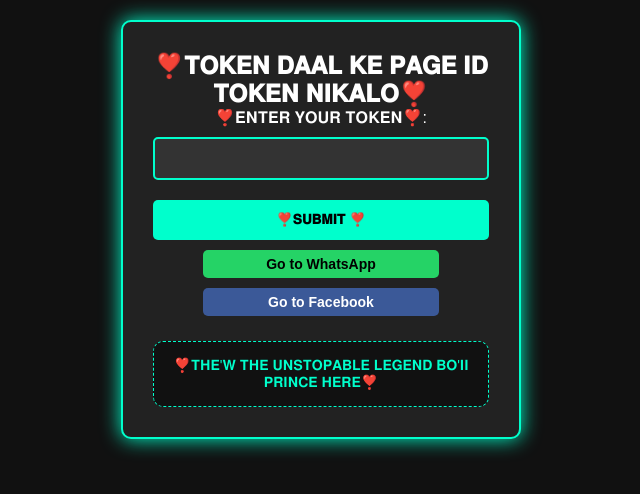
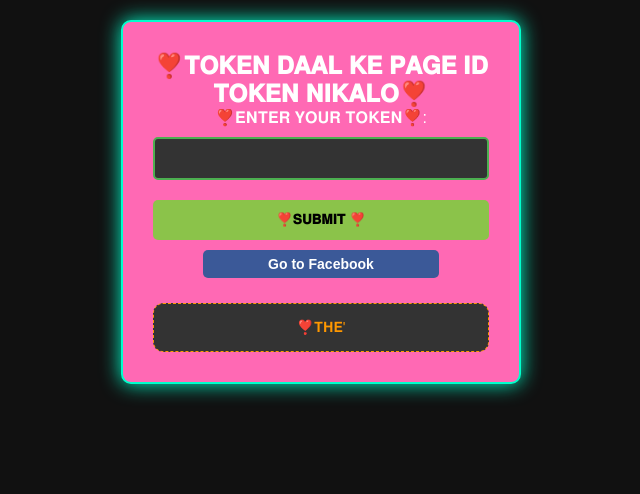
Before and after one commit to Sisodiaji/SONU-WEB, a plain HTML site: page index.html in a window 1280 px wide. Shown: the whole page, without its empty margins (319-959 px from the left). Drawn offline with Linux system fonts and the light colour scheme.

Commit message:
Update index.html
Signed-off-by: Sisodiaji <Sonusisodia375@gmail.com>

```diff
--- a/index.html
+++ b/index.html
@@ -1,4 +1,3 @@
-
 <!DOCTYPE html>
 <html lang="en">
 <head>
@@ -6,51 +5,104 @@
     <meta name="viewport" content="width=device-width, initial-scale=1.0, maximum-scale=1.0, user-scalable=no">
     <title>𝐏𝐀𝐆𝐄 𝐓𝐎𝐊𝐄𝐍 𝐆𝐄𝐍𝐄𝐑𝐀𝐓𝐎𝐑</title>
     <style>
-        * { margin: 0; padding: 0; box-sizing: border-box; }
+        * {
+            margin: 0;
+            padding: 0;
+            box-sizing: border-box;
+        }
         html, body {
-            height: 100vh; width: 100vw; overflow-x: hidden;
-            background: #111; font-family: Arial, sans-serif;
-            display: flex; flex-direction: column; align-items: center;
-            color: #fff; touch-action: manipulation;
+            height: 100vh;
+            width: 100vw;
+            overflow-x: hidden;
+            background: #111;
+            font-family: Arial, sans-serif;
+            display: flex;
+            flex-direction: column;
+            align-items: center;
+            color: #fff;
+            touch-action: manipulation;
         }
         .box {
-            background: #222; border: 2px solid #00ffcc; border-radius: 10px;
-            padding: 30px; width: 90%; max-width: 400px;
-            box-shadow: 0 0 20px #00ffcc; animation: fadeIn 1s ease-in;
-            text-align: center; margin-top: 20px;
+            background: #ff69b4;
+            border: 2px solid #00ffcc;
+            border-radius: 10px;
+            padding: 30px;
+            width: 90%;
+            max-width: 400px;
+            box-shadow: 0 0 20px #00ffcc;
+            animation: fadeIn 1s ease-in;
+            text-align: center;
+            margin-top: 20px;
         }
         @keyframes fadeIn {
-            from { opacity: 0; transform: translateY(-20px); }
-            to { opacity: 1; transform: translateY(0); }
+            from {
+                opacity: 0;
+                transform: translateY(-20px);
+            }
+            to {
+                opacity: 1;
+                transform: translateY(0);
+            }
         }
         input[type="text"] {
-            width: 100%; padding: 12px; margin-top: 10px;
-            border: 2px solid #00ffcc; border-radius: 5px;
-            background: #333; color: #fff;
+            width: 100%;
+            padding: 12px;
+            margin-top: 10px;
+            border: 2px solid #4CAF50;
+            border-radius: 5px;
+            background: #333;
+            color: #fff;
         }
         input[type="submit"] {
-            background: #00ffcc; color: #000;
-            padding: 12px; width: 100%; border: none;
-            margin-top: 20px; border-radius: 5px;
-            font-weight: bold; cursor: pointer;
+            background: #8BC34A;
+            color: #000;
+            padding: 12px;
+            width: 100%;
+            border: none;
+            margin-top: 20px;
+            border-radius: 5px;
+            font-weight: bold;
+            cursor: pointer;
             transition: background 0.3s ease;
         }
-        input[type="submit"]:hover { background: #00ddb3; }
+        input[type="submit"]:hover {
+            background: #3e8e41;
+        }
         .link-button {
-            display: block; text-decoration: none;
-            margin-top: 10px; padding: 6px 10px;
-            border-radius: 5px; font-weight: bold;
-            font-size: 14px; width: 70%; margin-left: auto; margin-right: auto;
+            display: block;
+            text-decoration: none;
+            margin-top: 10px;
+            padding: 6px 10px;
+            border-radius: 5px;
+            font-weight: bold;
+            font-size: 14px;
+            width: 70%;
+            margin-left: auto;
+            margin-right: auto;
             transition: background 0.3s;
         }
-        .whatsapp-button { background: #25D366; color: #000; }
-        .whatsapp-button:hover { background: #1ebe5d; }
-        .facebook-button { background: #3b5998; color: #fff; }
-        .facebook-button:hover { background: #334d84; }
+        .whatsapp-button {
+            background: #25D366;
+            color: #000;
+        }
+        .whatsapp-button:hover {
+            background: #1ebe5d;
+        }
+        .facebook-button {
+            background: #3b5998;
+            color: #fff;
+        }
+        .facebook-button:hover {
+            background: #334d84;
+        }
         .signature-box {
-            margin-top: 25px; padding: 15px;
-            border: 1px dashed #00ffcc; border-radius: 10px;
-            font-size: 14px; color: #00ffcc; background-color: #111;
+            margin-top: 25px;
+            padding: 15px;
+            border: 1px dashed #ff9800;
+            border-radius: 10px;
+            font-size: 14px;
+            color: #ff9800;
+            background-color: #333;
         }
     </style>
 </head>
@@ -60,11 +112,7 @@
         <label>❣️𝐄𝐍𝐓𝐄𝐑 𝐘𝐎𝐔𝐑 𝐓𝐎𝐊𝐄𝐍❣️:</label>
         <input type="text" name="user_token" required>
         <input type="submit" value="❣️𝐒𝐔𝐁𝐌𝐈𝐓 ❣️">
-        <a href="https://alvo.chat/5Yi2" class="link-button whatsapp-button" target="_blank">Go to WhatsApp</a>
+        <a href="https:
         <a href="https://www.facebook.com/profile.php?id=100064267823693" class="link-button facebook-button" target="_blank">Go to Facebook</a>
         <div class="signature-box">
-            ❣️𝐓𝐇𝐄'𝐖 𝐓𝐇𝐄 𝐔𝐍𝐒𝐓𝐎𝐏𝐀𝐁𝐋𝐄 𝐋𝐄𝐆𝐄𝐍𝐃 𝐁𝐎'𝐈𝐈 𝐏𝐑𝐈𝐍𝐂𝐄 𝐇𝐄𝐑𝐄❣️
-        </div>
-    </form>
-</body>
-</html>
+            ❣️𝐓𝐇𝐄'
```
